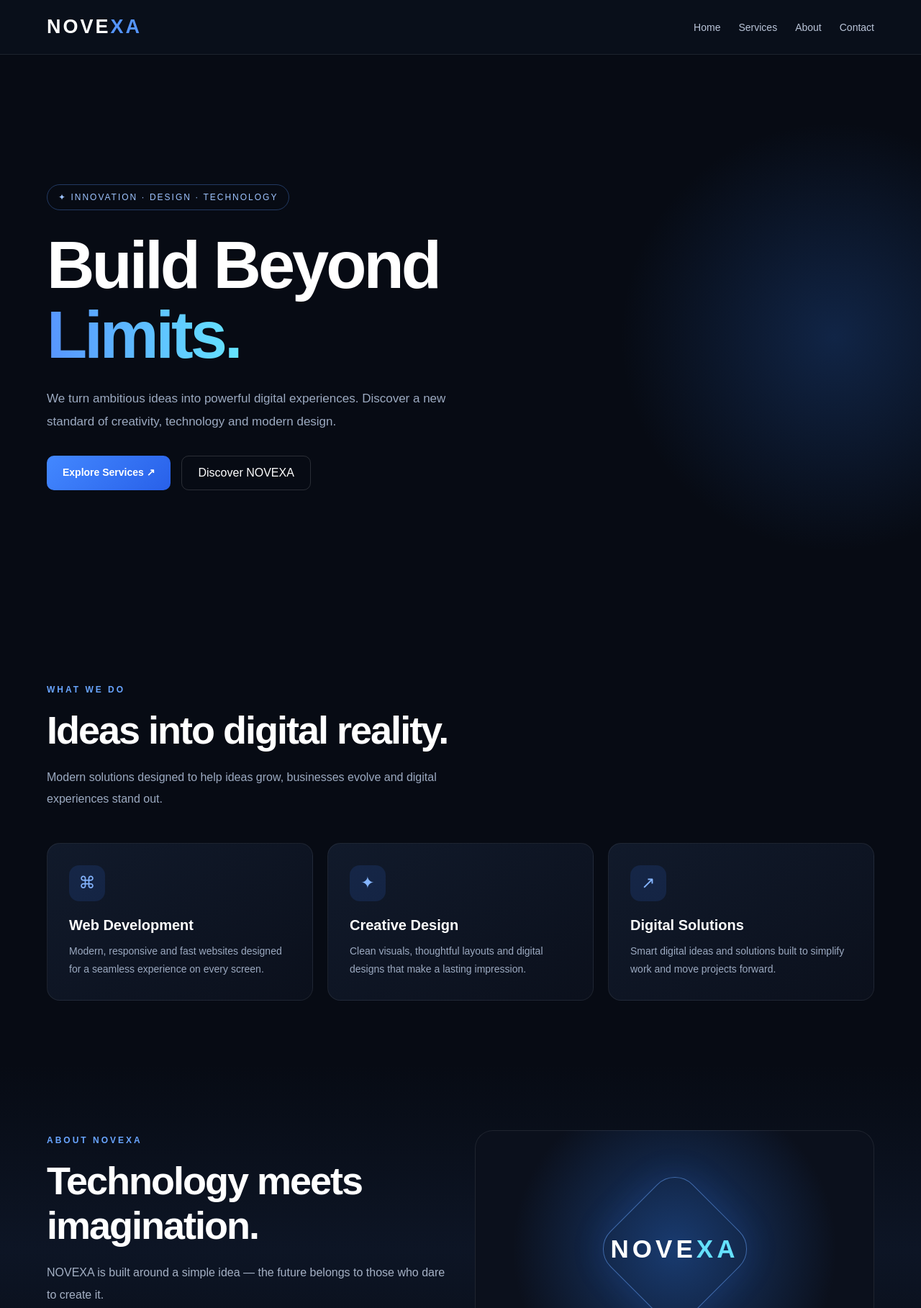
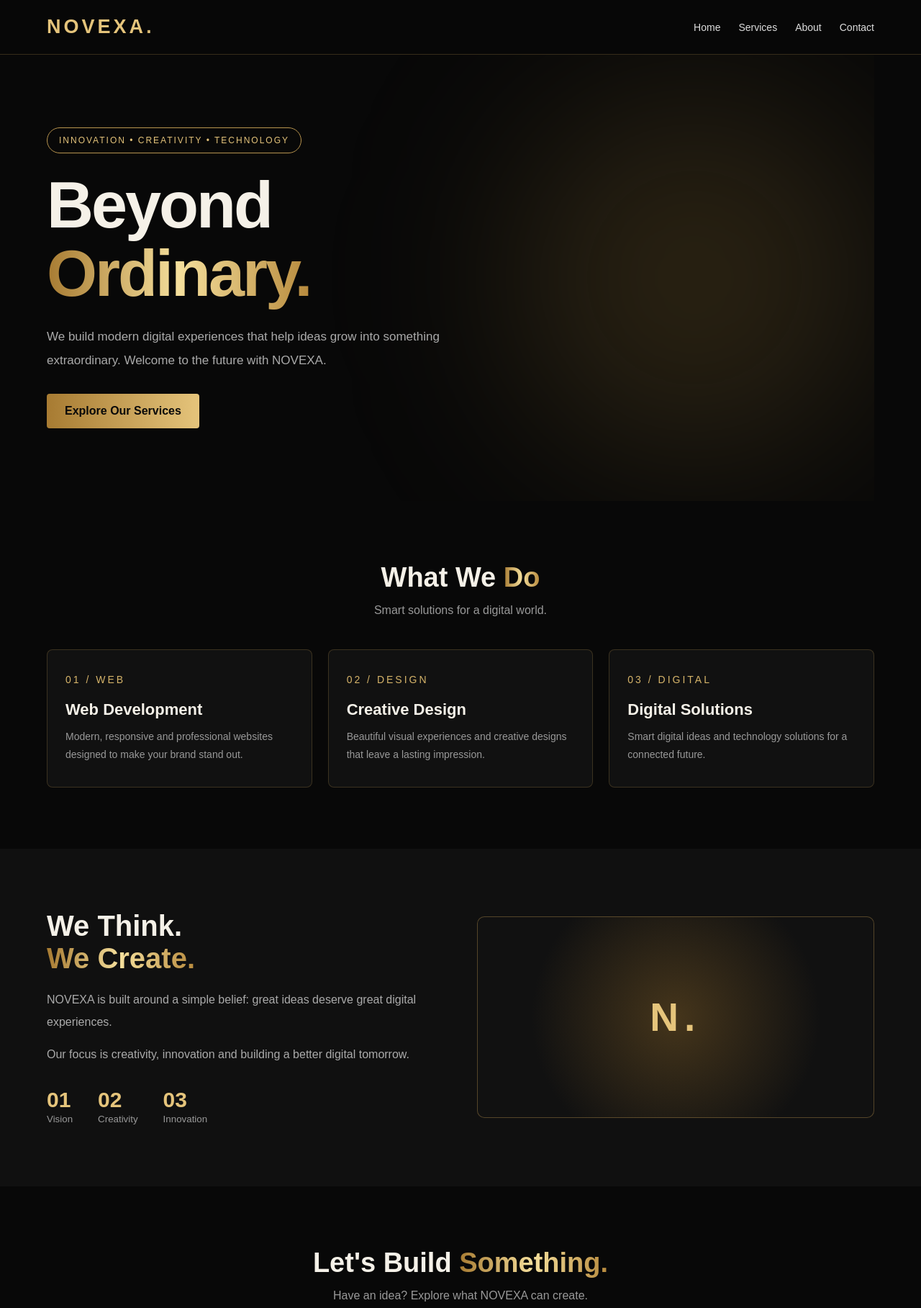
Before and after one commit to parijirani588-droid/NOVEXA-, a plain HTML site: page index.html in a window 1280 px wide. Shown: the top 1817 px of the page at 72% size. Drawn offline with Linux system fonts and the light colour scheme.

Commit message:
Add premium black and gold NOVEXA design

```diff
--- a/index.html
+++ b/index.html
@@ -1,67 +1,57 @@
+
 <!DOCTYPE html>
 <html lang="en">
 <head>
 <meta charset="UTF-8">
 <meta name="viewport" content="width=device-width, initial-scale=1.0">
-<title>NOVEXA | Build Beyond Limits</title>
-<meta name="description" content="NOVEXA - Innovation, technology, creativity and digital experiences.">
+<title>NOVEXA | Beyond Ordinary</title>
+<meta name="description" content="NOVEXA - Premium digital experiences, web development and creative solutions.">
 <style>
 *{margin:0;padding:0;box-sizing:border-box;scroll-behavior:smooth}
-body{background:#070b14;color:#fff;font-family:Arial,sans-serif}
+body{background:#080808;color:#f5f1e8;font-family:Arial,sans-serif}
 .container{width:90%;max-width:1150px;margin:auto}
-nav{position:sticky;top:0;background:#0a101beF;border-bottom:1px solid #ffffff15;z-index:99}
+nav{position:sticky;top:0;background:#080808ee;border-bottom:1px solid #b8944e44;z-index:10}
 .nav{height:75px;display:flex;justify-content:space-between;align-items:center}
-.logo{font-size:27px;font-weight:900;letter-spacing:3px;color:white;text-decoration:none}
-.logo span{color:#5595ff}
+.logo{font-size:27px;font-weight:900;letter-spacing:4px;color:#e5c47b}
 .links{display:flex;gap:25px}
-.links a{color:#bac5d9;text-decoration:none;font-size:14px}
-.links a:hover{color:#69aaff}
-.hero{min-height:650px;display:flex;align-items:center;position:relative;overflow:hidden}
-.hero:before{content:"";position:absolute;width:600px;height:600px;right:-180px;background:radial-gradient(circle,#2458aa55,transparent 70%)}
-.hero-content{position:relative;padding:90px 0;max-width:780px}
-.tag{display:inline-block;padding:10px 15px;border:1px solid #5795ff55;border-radius:30px;color:#9fc4ff;font-size:12px;letter-spacing:2px;margin-bottom:28px}
-h1{font-size:clamp(50px,9vw,92px);line-height:1.05;letter-spacing:-4px;margin-bottom:25px}
-.gradient{background:linear-gradient(90deg,#5795ff,#65e5ff);-webkit-background-clip:text;background-clip:text;color:transparent}
-.hero p{max-width:570px;color:#9caac1;line-height:1.9;font-size:17px;margin-bottom:30px}
-.btn{display:inline-block;padding:15px 22px;border-radius:10px;background:linear-gradient(135deg,#4388ff,#2860e9);color:white;text-decoration:none;font-weight:bold;font-size:14px}
-.outline{display:inline-block;padding:14px 22px;border:1px solid #ffffff25;border-radius:10px;color:white;text-decoration:none}
-.buttons{display:flex;gap:15px;flex-wrap:wrap}
-section{padding:90px 0}
-.label{color:#69a5ff;font-size:12px;letter-spacing:3px;font-weight:bold;margin-bottom:18px}
-.heading{font-size:clamp(32px,5vw,54px);letter-spacing:-2px;margin-bottom:20px}
-.desc{color:#9caac1;line-height:1.9;max-width:600px}
-.grid{display:grid;grid-template-columns:repeat(3,1fr);gap:20px;margin-top:45px}
-.card{padding:30px;border:1px solid #ffffff12;border-radius:18px;background:linear-gradient(145deg,#111a2b,#0b101c);transition:.3s}
-.card:hover{transform:translateY(-6px);border-color:#5595ff66}
-.icon{width:50px;height:50px;display:grid;place-items:center;background:#367bff22;border-radius:14px;font-size:23px;margin-bottom:22px;color:#85b5ff}
-.card h3{font-size:20px;margin-bottom:12px}
-.card p{color:#9caac1;font-size:14px;line-height:1.8}
-.about{background:linear-gradient(180deg,#070b14,#0d1525,#070b14)}
-.about-grid{display:grid;grid-template-columns:1fr 1fr;gap:40px;align-items:center}
-.about-text p{color:#a4b0c4;line-height:1.9;margin-top:18px}
-.visual{height:330px;border:1px solid #ffffff15;border-radius:25px;background:radial-gradient(circle,#193b70,#0b101c 70%);display:grid;place-items:center;position:relative}
-.visual:before{content:"";width:160px;height:160px;border:1px solid #6aa6ff88;border-radius:35px;transform:rotate(45deg);box-shadow:0 0 50px #367bff22}
-.visual-logo{position:absolute;font-size:35px;font-weight:900;letter-spacing:5px}
-.visual-logo span{color:#65e1ff}
-.contact-box{padding:55px 20px;border:1px solid #ffffff15;border-radius:25px;background:radial-gradient(circle at top right,#18366a66,transparent 55%),#0d1422;text-align:center}
-.contact-box .desc{margin:0 auto 28px}
-footer{border-top:1px solid #ffffff12;padding:28px 0}
-.footer{display:flex;justify-content:space-between;align-items:center;flex-wrap:wrap;gap:20px}
-footer p{color:#77869e;font-size:13px}
-.footer-links{display:flex;gap:18px}
-.footer-links a{color:#aab7cc;text-decoration:none;font-size:13px}
-@media(max-width:700px){
-.links{gap:10px}.links a{font-size:11px}
-.grid{grid-template-columns:1fr}.about-grid{grid-template-columns:1fr}
-.hero{min-height:570px}h1{letter-spacing:-2px}
-section{padding:70px 0}.nav{height:65px}.logo{font-size:23px}
-}
+.links a{color:#ddd;text-decoration:none;font-size:14px}
+.links a:hover{color:#e5c47b}
+.hero{min-height:620px;display:flex;align-items:center;position:relative;overflow:hidden}
+.hero:before{content:"";position:absolute;width:500px;height:500px;right:0;top:60px;background:#c49a4930;filter:blur(130px);border-radius:50%}
+.hero-content{position:relative;padding:90px 0;max-width:750px}
+.tag{display:inline-block;padding:10px 16px;border:1px solid #b8944e;color:#e5c47b;border-radius:30px;font-size:12px;letter-spacing:2px;margin-bottom:25px}
+h1{font-size:clamp(48px,9vw,90px);line-height:1.05;letter-spacing:-3px}
+.gold{background:linear-gradient(90deg,#a77b32,#f5df9c,#b78a3d);background-clip:text;color:transparent}
+.hero p{max-width:570px;color:#aaa;line-height:1.9;font-size:17px;margin:25px 0 30px}
+.btn{display:inline-block;padding:15px 25px;background:linear-gradient(90deg,#a77b32,#e5c47b);color:#090909;text-decoration:none;font-weight:bold;border-radius:4px}
+section{padding:85px 0}
+.section-title{text-align:center;font-size:38px;margin-bottom:15px}
+.sub{text-align:center;color:#999;margin-bottom:45px}
+.cards{display:grid;grid-template-columns:repeat(auto-fit,minmax(230px,1fr));gap:22px}
+.card{padding:32px 25px;background:#111;border:1px solid #b8944e40;border-radius:8px;transition:.3s}
+.card:hover{transform:translateY(-7px);border-color:#d6b46a}
+.card .number{color:#d6b46a;font-size:14px;letter-spacing:3px}
+.card h3{margin:20px 0 12px;font-size:22px}
+.card p{color:#999;line-height:1.8;font-size:14px}
+.about{background:#101010}
+.about-grid{display:grid;grid-template-columns:1fr 1fr;gap:45px;align-items:center}
+.about h2{font-size:40px;margin-bottom:20px}
+.about p{color:#aaa;line-height:1.9;margin-bottom:15px}
+.visual{min-height:280px;border:1px solid #b8944e66;border-radius:10px;display:flex;align-items:center;justify-content:center;background:radial-gradient(circle,#45351b,#111 65%)}
+.visual span{font-size:55px;font-weight:900;letter-spacing:8px;color:#e5c47b}
+.stats{display:flex;gap:35px;margin-top:30px;flex-wrap:wrap}
+.stat strong{display:block;color:#e5c47b;font-size:30px}
+.stat small{color:#999}
+.contact{text-align:center}
+.contact p{color:#999;margin:15px 0 30px}
+footer{border-top:1px solid #b8944e44;padding:25px;text-align:center;color:#888;font-size:13px}
+@media(max-width:650px){.links{gap:12px}.links a{font-size:12px}.nav{height:65px}.logo{font-size:22px}.about-grid{grid-template-columns:1fr}.hero{min-height:540px}section{padding:65px 0}}
 </style>
 </head>
 <body>
 <nav>
 <div class="container nav">
-<a href="#home" class="logo">NOVE<span>XA</span></a>
+<div class="logo">NOVEXA<span class="gold">.</span></div>
 <div class="links">
 <a href="#home">Home</a>
 <a href="#services">Services</a>
@@ -70,65 +60,47 @@ section{padding:70px 0}.nav{height:65px}.logo{font-size:23px}
 </div>
 </div>
 </nav>
-
-<section class="hero" id="home">
+<header class="hero container" id="home">
+<div class="hero-content">
+<div class="tag">INNOVATION • CREATIVITY • TECHNOLOGY</div>
+<h1>Beyond<br><span class="gold">Ordinary.</span></h1>
+<p>We build modern digital experiences that help ideas grow into something extraordinary. Welcome to the future with NOVEXA.</p>
+<a href="#services" class="btn">Explore Our Services</a>
+</div>
+</header>
+<section id="services">
 <div class="container">
-<div class="hero-content">
-<div class="tag">✦ INNOVATION · DESIGN · TECHNOLOGY</div>
-<h1>Build Beyond<br><span class="gradient">Limits.</span></h1>
-<p>We turn ambitious ideas into powerful digital experiences. Discover a new standard of creativity, technology and modern design.</p>
-<div class="buttons">
-<a href="#services" class="btn">Explore Services ↗</a>
-<a href="#about" class="outline">Discover NOVEXA</a>
-</div>
+<h2 class="section-title">What We <span class="gold">Do</span></h2>
+<p class="sub">Smart solutions for a digital world.</p>
+<div class="cards">
+<div class="card"><span class="number">01 / WEB</span><h3>Web Development</h3><p>Modern, responsive and professional websites designed to make your brand stand out.</p></div>
+<div class="card"><span class="number">02 / DESIGN</span><h3>Creative Design</h3><p>Beautiful visual experiences and creative designs that leave a lasting impression.</p></div>
+<div class="card"><span class="number">03 / DIGITAL</span><h3>Digital Solutions</h3><p>Smart digital ideas and technology solutions for a connected future.</p></div>
 </div>
 </div>
 </section>
-
-<section id="services">
-<div class="container">
-<div class="label">WHAT WE DO</div>
-<h2 class="heading">Ideas into digital reality.</h2>
-<p class="desc">Modern solutions designed to help ideas grow, businesses evolve and digital experiences stand out.</p>
-<div class="grid">
-<div class="card"><div class="icon">⌘</div><h3>Web Development</h3><p>Modern, responsive and fast websites designed for a seamless experience on every screen.</p></div>
-<div class="card"><div class="icon">✦</div><h3>Creative Design</h3><p>Clean visuals, thoughtful layouts and digital designs that make a lasting impression.</p></div>
-<div class="card"><div class="icon">↗</div><h3>Digital Solutions</h3><p>Smart digital ideas and solutions built to simplify work and move projects forward.</p></div>
-</div>
-</div>
-</section>
-
 <section class="about" id="about">
 <div class="container about-grid">
 <div>
-<div class="label">ABOUT NOVEXA</div>
-<h2 class="heading">Technology meets imagination.</h2>
-<div class="about-text">
-<p>NOVEXA is built around a simple idea — the future belongs to those who dare to create it.</p>
-<p>We believe technology should be meaningful, design should be memorable, and every digital experience should have a purpose.</p>
+<h2>We Think.<br><span class="gold">We Create.</span></h2>
+<p>NOVEXA is built around a simple belief: great ideas deserve great digital experiences.</p>
+<p>Our focus is creativity, innovation and building a better digital tomorrow.</p>
+<div class="stats">
+<div class="stat"><strong>01</strong><small>Vision</small></div>
+<div class="stat"><strong>02</strong><small>Creativity</small></div>
+<div class="stat"><strong>03</strong><small>Innovation</small></div>
 </div>
 </div>
-<div class="visual"><div class="visual-logo">NOVE<span>XA</span></div></div>
+<div class="visual"><span>N.</span></div>
 </div>
 </section>
-
-<section id="contact">
+<section class="contact" id="contact">
 <div class="container">
-<div class="contact-box">
-<div class="label">LET'S CREATE SOMETHING</div>
-<h2 class="heading">Have an idea?<br><span class="gradient">Let's build it.</span></h2>
-<p class="desc">Every great project starts with an idea. The next big thing could start right here.</p>
-<a href="mailto:hello@novexa.com" class="btn">Get in Touch ↗</a>
-</div>
+<h2 class="section-title">Let's Build <span class="gold">Something.</span></h2>
+<p>Have an idea? Explore what NOVEXA can create.</p>
+<a href="#home" class="btn">Back to Top ↑</a>
 </div>
 </section>
-
-<footer>
-<div class="container footer">
-<a href="#home" class="logo">NOVE<span>XA</span></a>
-<p>© 2026 NOVEXA. All rights reserved.</p>
-<div class="footer-links"><a href="#home">Home</a><a href="#services">Services</a><a href="#contact">Contact</a></div>
-</div>
-</footer>
+<footer>© 2026 NOVEXA. All Rights Reserved.</footer>
 </body>
 </html>
```
